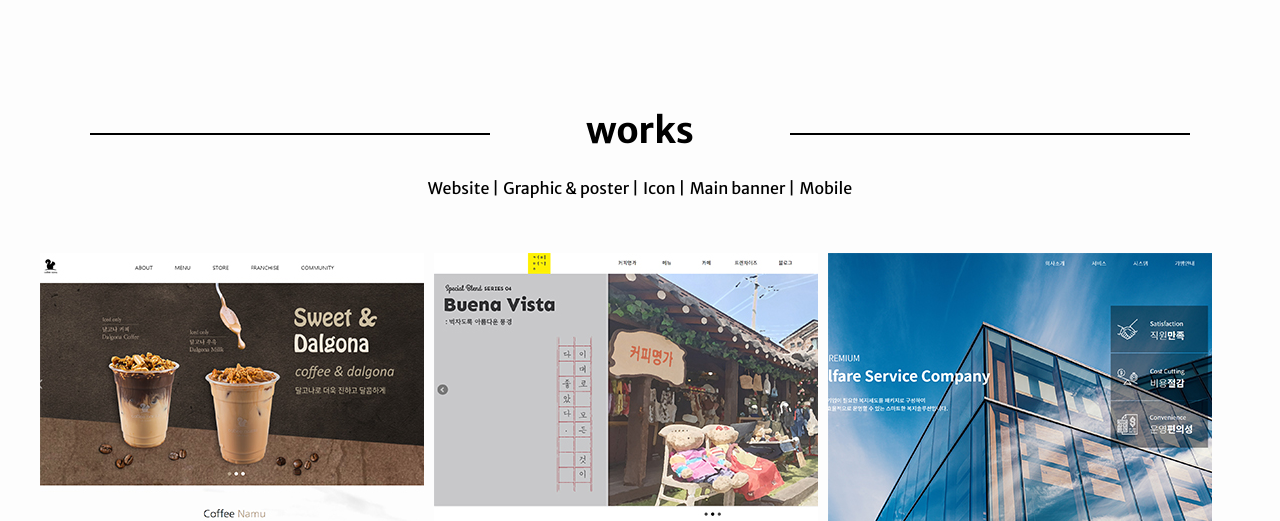
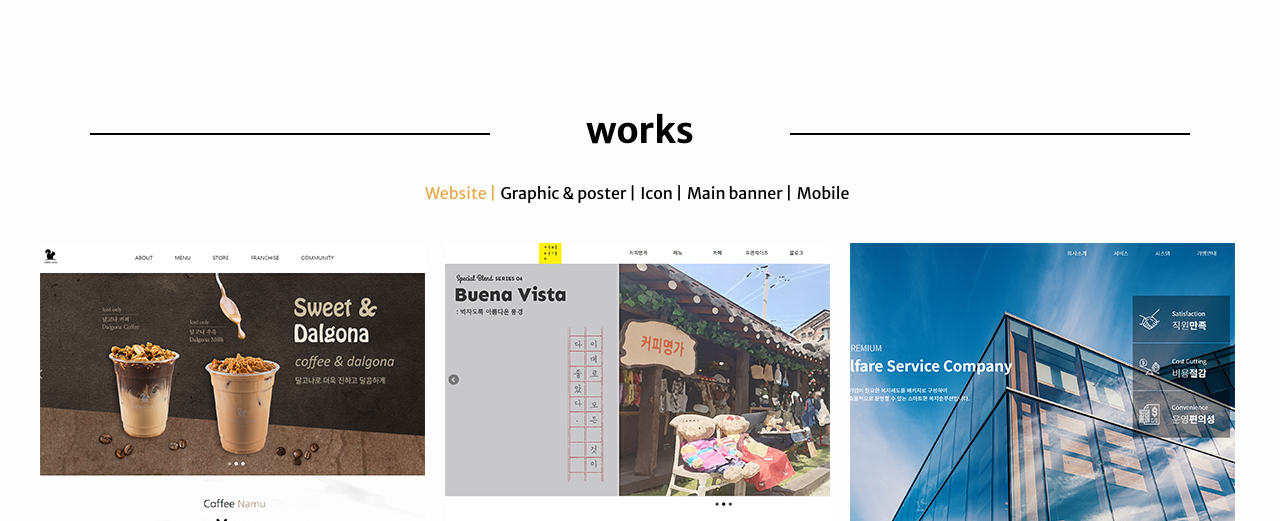
Before and after one commit to godls4222/portfolio, a plain HTML site: page index.html in a window 1280 px wide. Shown: the part 2264-2785 px from the top of the page. Drawn offline with nearby package versions, Linux system fonts and the light colour scheme; a script that the page names is missing.

Commit message:
Add files via upload

```diff
--- a/css/style.css
+++ b/css/style.css
@@ -309,7 +309,7 @@ p {
 /* works */
 #works {
     position: relative;
-    width: 1200px; height: 768px;
+    width: 1200px; /* height: 768px; */
     margin: 0 auto;
     top: 250px;
 }
@@ -333,57 +333,67 @@ p {
     top: 25px; left: 750px;
     background: #000;
 }
-/* .works_menu1 */
+.container {
+    width: 1200px;
+}
 
-/* b.works_ctn .works_menu1 {
-    position: absolute;
-    left: 50%; transform: translateX(-50%);
-    text-align: center;
-    top: 60px;
-} */
-.container > nav {
-    position: absolute;
-    left: 50%; transform: translateX(-50%);
-    top: 70px;
+/* tap menu */
+ul.tabs > li.current {
+    color: #E6AB46;
 }
-.container > nav  li {
-    display: inline;
+ul.tabs > li {
+    background: none;
+    color: #000;
+    display: inline-block;
     font-family: 'Merriweather Sans', sans-serif;
+    cursor: pointer;
+}
+
+/* nav */
+.tabs {
+    position: relative;
+    width: 430px;
+    /* left: 50%; transform: translateX(-50%); */
+    margin: 0 auto;
+    top: 30px;
     /* outline: 2px solid red; */
 }
-.works_ctn #tab-1 li:not(:last-child) {
-    margin-right: 10px;
-}
-.works_ctn #tab-1 li > a {
-    color: #000;
-}
-#tab-1 > nav li > a:hover {
-    color: #e6ab46;
-}
+
 /* works contents */
 .website {
     position: relative;
-    width: 1192px; height: 300px;
+    width: 1195px; /* height: 300px; */
+    top: 70px;
+    /* outline: 2px solid red; */
+    overflow: hidden;
 }
 .website > li {
-    position: relative;
+    /* position: relative; */
     /* outline: 2px solid red; */
-    width: 384px; height: 300px;
-    background: #ccc;
+    width: 385px; /* height: 300px; */
+    background:none;
     float: left;
     margin-right: 20px;
     margin-bottom: 20px;
-    top: 100px;
-    overflow: hidden;
+    /* overflow: hidden; */
     /* outline: 2px solid red; */
 }
-.works_cts > ul > li:nth-child(3) {
+.website > li:nth-child(3) {
     margin-right: 0;
 }
-.works_cts > ul > li:nth-child(6) {
+.website > li:nth-child(6) {
     margin-right: 0;
 }
-
+.website p {
+    color: #000;
+    text-align: center;
+}
+.tab_content {
+    display: none;
+}
+.tab_content.current {
+    display: block;
+}
 /* contact */
 #contact {
     position: relative;
--- a/index.html
+++ b/index.html
@@ -53,8 +53,8 @@
             <p><strong>정해인.</strong></p>
             <p>더조은 아카데미:웹표준 기반 UI/UX 엔지니어링 콘텐츠 전문가
                 <br>양성 과정 수료</p>
-            <p>cambly 영어 화상채팅 수업54시간 이수</p>
-            <p>국토대장정 완주</p>
+            <!-- <p>cambly 영어 화상채팅 수업54시간 이수</p>
+            <p>국토대장정 완주</p> -->
         </div>
         <div class="about_me_img">
             <div class="about_me_photo"></div>
@@ -101,10 +101,7 @@
                 <h1>works</h1>
                 <div class="r_line"></div>
             </div>
-
-            <!-- works menu1 -->
-            <div class="container">
-                <nav>
+            <nav class="nav">
                 <ul class="tabs">
                     <li class="tab-link current" data-tab="tab-1"><a>Website</a> |</li>
                     <li class="tab-link" data-tab="tab-2"><a>Graphic & poster</a> |</li>
@@ -113,8 +110,9 @@
                     <li class="tab-link" data-tab="tab-5"><a>Mobile</a></li>
                 </ul>
             </nav>
-            <div id="tab-1" class="tab_content crrent">
-                <div class="works_cts">
+            <!-- works menu -->
+            <div class="container">
+                <div id="tab-1" class="tab_content current">
                     <ul class="website">
                         <li>
                             <a href="https://godls4222.github.io/coffe_brand_homepage_renewal/" target="blank">
@@ -134,9 +132,7 @@
                         </li>
                     </ul>
                 </div>
-            </div>
                 <div id="tab-2" class="tab_content">
-                <div class="works_cts">
                     <ul class="website">
                         <li>
                             <a href="https://godls4222.github.io/coffe_brand_homepage_renewal/" target="blank">
@@ -156,9 +152,7 @@
                         </li>
                     </ul>
                 </div>
-            </div>
                 <div id="tab-3" class="tab_content">
-                <div class="works_cts">
                     <ul class="website">
                         <li>
                             <a href="https://godls4222.github.io/coffe_brand_homepage_renewal/" target="blank">
@@ -178,9 +172,7 @@
                         </li>
                     </ul>
                 </div>
-            </div>
                 <div id="tab-4" class="tab_content">
-                <div class="works_cts">
                     <ul class="website">
                         <li>
                             <a href="https://godls4222.github.io/coffe_brand_homepage_renewal/" target="blank">
@@ -200,9 +192,7 @@
                         </li>
                     </ul>
                 </div>
-            </div>
                 <div id="tab-5" class="tab_content">
-                <div class="works_cts">
                     <ul class="website">
                         <li>
                             <a href="https://godls4222.github.io/coffe_brand_homepage_renewal/" target="blank">
@@ -223,9 +213,6 @@
                     </ul>
                 </div>
             </div>
-            <div class="works_cts">
-
-            </div>
         </div>
     </section>
 
@@ -243,6 +230,22 @@
         </div>
     </section>
     <script src="./js/main.js"></script>
+    <script>
+        $(document).ready(function(){
+
+            $('ul.tabs > li').click(function(){
+                var tab_id = $(this).attr('data-tab');
+
+                $('ul.tabs > li').removeClass('current');
+                $('.tab_content').removeClass('current');
+
+                $(this).addClass('current');
+                $("#" + tab_id).addClass('current');
+                console.log(tab_id);
+            })
+
+        })
+    </script>
 </body>
 
 </html>
```
Lines whose indentation alone changed are shown as unchanged.
